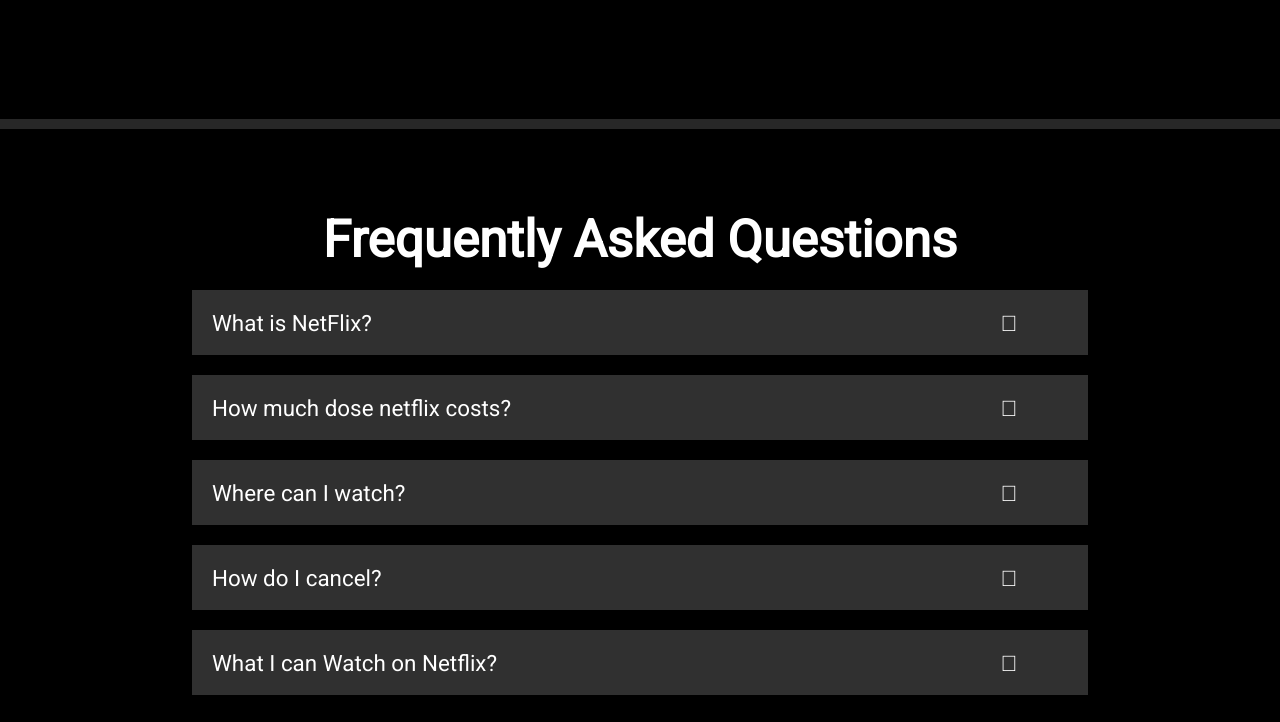
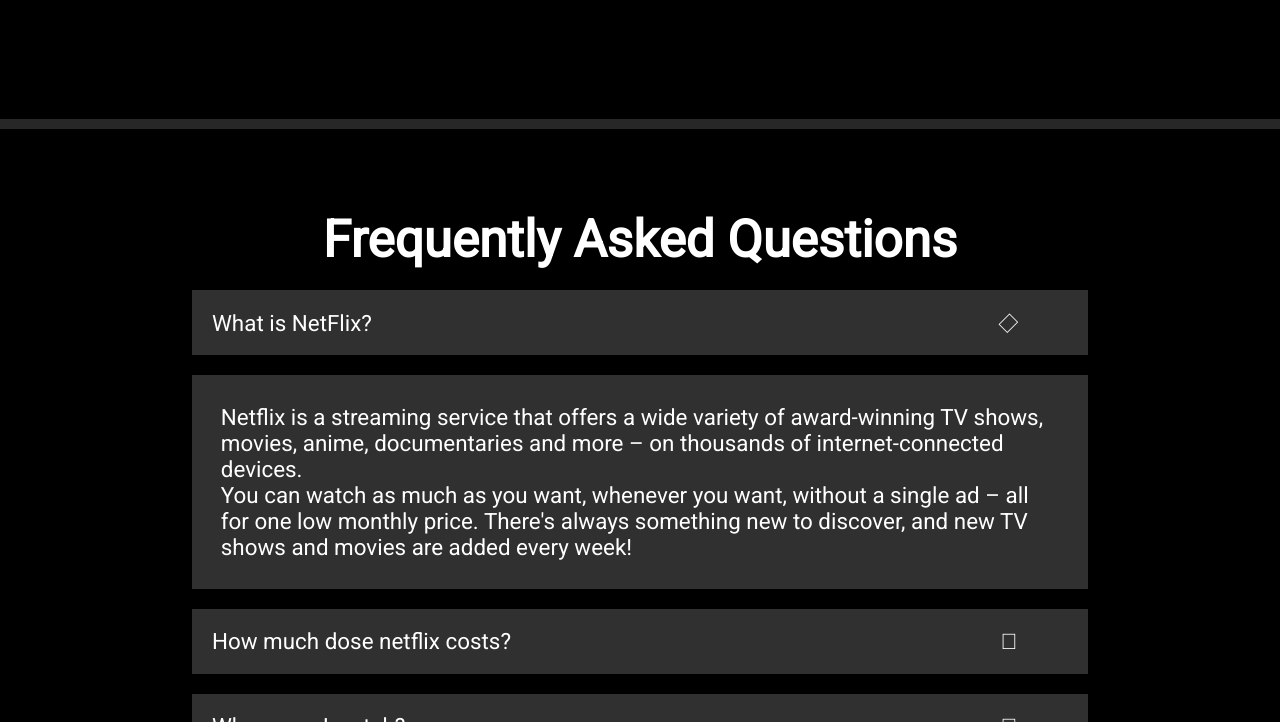
Before and after one commit to jaydeep-shelake/NETFLIX-UI-Landing-page, a plain HTML site: page index.html in a window 1280 px wide. Both pictures are taken after a click on the element "What is NetFlix?". Shown: the part 2087-2809 px from the top of the page. Drawn offline with Linux system fonts and the light colour scheme.

Commit message:
improved javascript

```diff
--- a/index.js
+++ b/index.js
@@ -1,16 +1,10 @@
-const plus =document.querySelectorAll('.plus');
-const questions = document.getElementById('questions')
 
-plus.forEach((plus)=>{
-  plus.addEventListener('click',(e)=>{
-    const ans=e.target.parentElement.parentElement.nextElementSibling;
-    if(e.target.parentElement.className =='plus'){ // if we dont give if statement it will work but if user click some else it will error and nothing will work
-
-      ans.classList.toggle('show');
-
-      const rotate=e.target;
-      rotate.classList.toggle('rotate');
-    }
-
+const question = document.querySelectorAll('.question');
+question.forEach((ques)=>{
+  ques.addEventListener('click',(e)=>{
+    const i =ques.lastElementChild.firstElementChild;
+    const ans=ques.nextElementSibling;
+    ans.classList.toggle('show');
+    i.classList.toggle('rotate');
   })
-})
+});
--- a/style.css
+++ b/style.css
@@ -373,10 +373,6 @@ footer a:hover{
         background: black;
 
     }
-    .container{
-        background-image: none;
-        background: black;
-    }
     .from input{
         width: 95%;
     }
```
